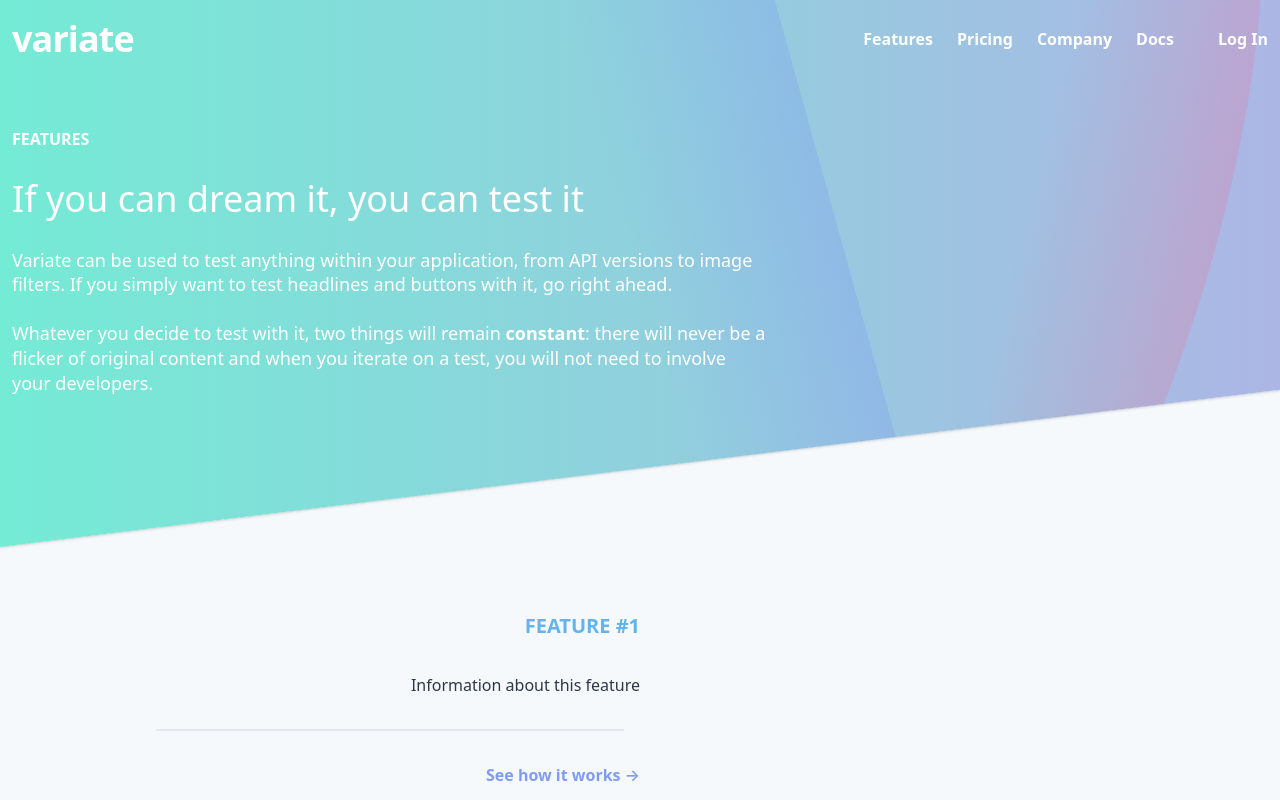
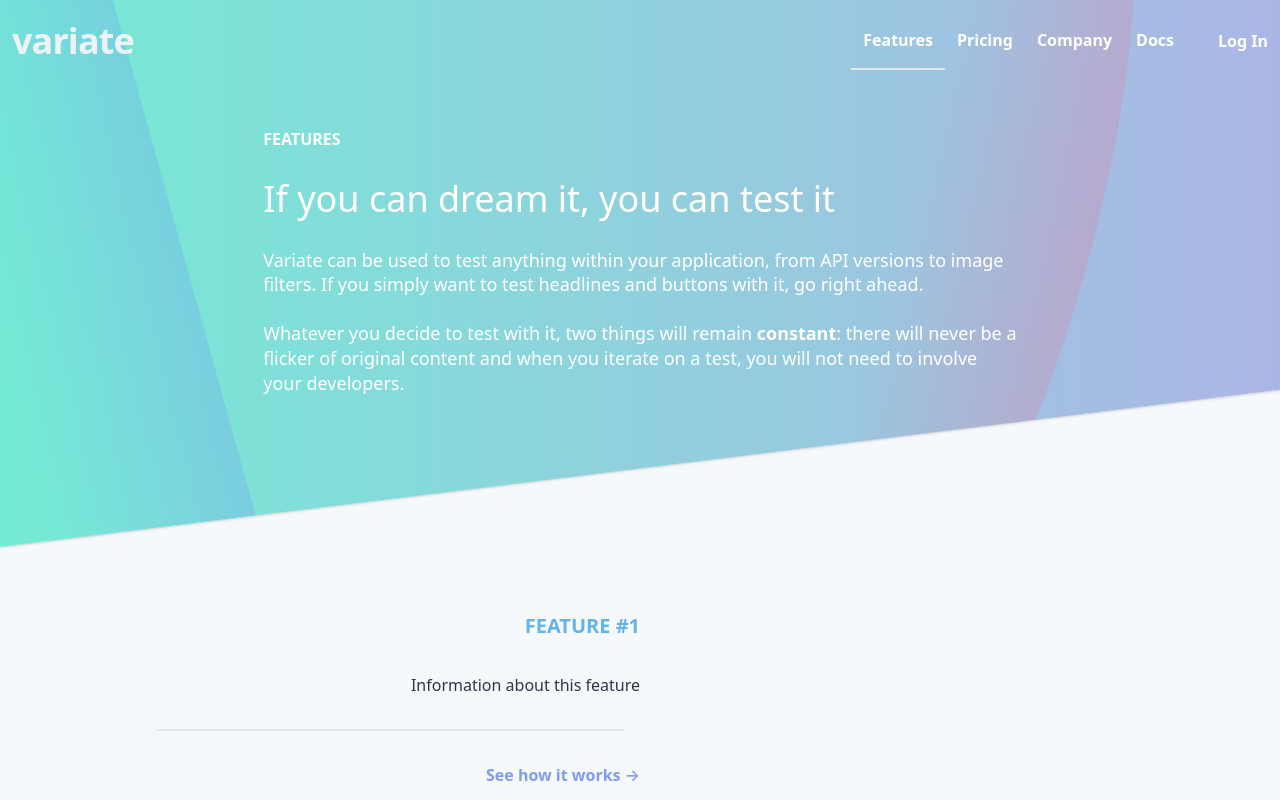
Before and after one commit to alhankeser/variate-vue-demo-issues, a Vue app: page /features in a window 1280 px wide. Shown: the top 800 px of the page. Built offline with nearby package versions, Linux system fonts and the light colour scheme.

Commit message:
Improve hero logic and subnav experience

```diff
--- a/src/components/Navigation.vue
+++ b/src/components/Navigation.vue
@@ -61,7 +61,7 @@
 
 <style>
     nav a {
-        @apply px-3 font-semibold text-white
+        @apply px-3 py-4 font-semibold text-white
     }
     nav .logo {
         @apply font-bold text-4xl tracking-tight text-white
@@ -71,6 +71,12 @@
     }
     nav .button:hover {
         @apply bg-gray-100
+    }
+    nav a:hover {
+        @apply text-gray-200
+    }
+    nav a.router-link-exact-active {
+        @apply border-b-2
     }
     .mobileNavButton {
         @apply z-10 w-16 h-16 p-3
--- a/src/views/Features.vue
+++ b/src/views/Features.vue
@@ -54,13 +54,14 @@
 <style>
     .heroBackground.features {
         background: linear-gradient(to right, #74ebd5, #acb6e5);
+        /* background: #fff; */
         transform: skewY(-7deg);
         transform-origin: 0;
     }
     .heroBackground.features span:nth-child(1) {
         width: 200px;
         top: -31px;
-        left: 50%;
+        left: 0%;
         background: linear-gradient(to right, transparent, #6a82fb);
         height: 140%;
         position: absolute;
@@ -71,7 +72,7 @@
         width: 200px;
         height: 140%;
         top: -31px;
-        left: 80%;
+        left: 70%;
         background: linear-gradient(to right, transparent, #fc5c7d);
         position: absolute;
         opacity: .2;
--- a/src/views/Home.vue
+++ b/src/views/Home.vue
@@ -127,7 +127,7 @@
             @apply items-start
         }
         main header .text-content {
-            @apply text-left
+            @apply text-left mx-auto
         }
         main header .text-content.with-image {
             max-width: 60%;
@@ -152,6 +152,18 @@
         transform: skewY(-9deg);
         transform-origin: 0;
     }
+    .heroBackground.home span:nth-child(2) {
+        width: 200px;
+        height: 140%;
+        top: -31px;
+        left: -16%;
+        background: linear-gradient(to right, transparent, #fc5c7d);
+        position: absolute;
+        opacity: .2;
+        transform: rotate(15deg);
+        border-radius: 50%;
+    }
+    @screen md {
         .heroBackground.home span:nth-child(1) {
             width: 200px;
             top: -31px;
@@ -163,15 +175,7 @@
             transform: rotate(-15deg);
         }
         .heroBackground.home span:nth-child(2) {
-        width: 200px;
-        height: 140%;
-        top: -31px;
             left: 60%;
-        background: linear-gradient(to right, transparent, #fc5c7d);
-        position: absolute;
-        opacity: .2;
-        transform: rotate(15deg);
-        border-radius: 50%;
         }
         .heroBackground.home span:nth-child(3) {
             width: 600px;
@@ -182,6 +186,7 @@
             position: absolute;
             opacity: .2;
             transform: rotate(15deg);
+        }
     }
 
     /* Section Imagery */
```
Lines whose indentation alone changed are shown as unchanged.
